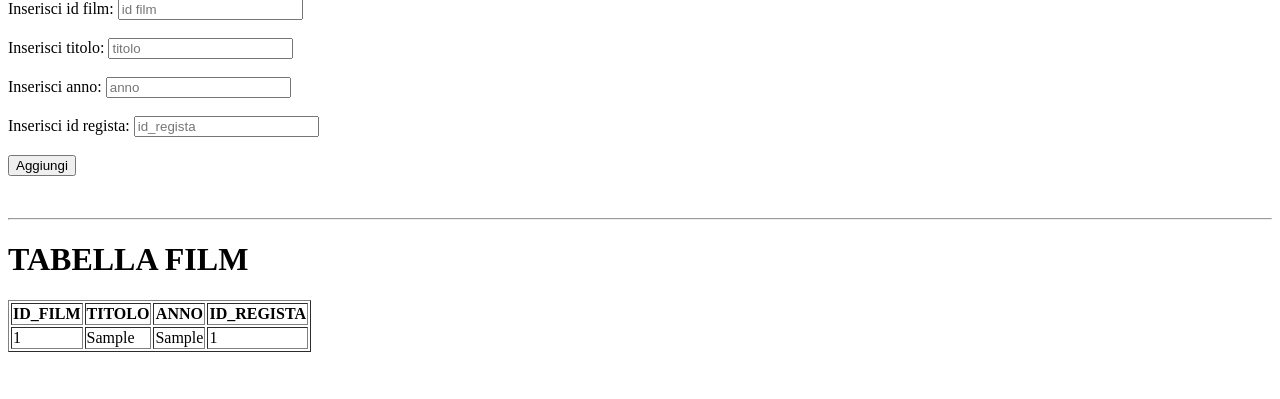
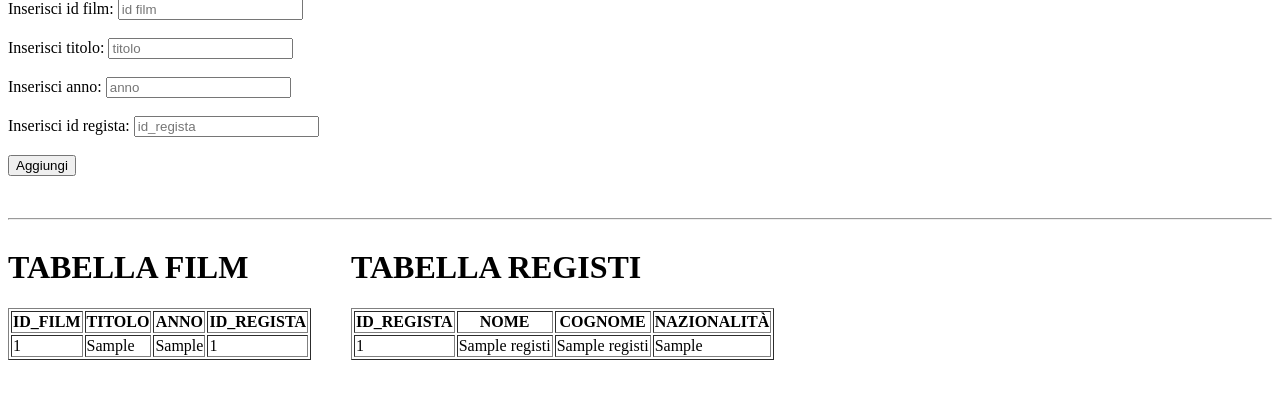
Before and after one commit to 3xo4321/DBcinema-php, a PHP site: page / in a window 1280 px wide. Shown: the part 107-506 px from the top of the page. Run offline with PHP 8.4, Linux system fonts and the light colour scheme; tables that the repository leaves empty or names only in its code hold one stand-in row (values such as "Sample post").

Commit message:
aggiunta tabella registi

```diff
--- a/index.php
+++ b/index.php
@@ -59,17 +59,17 @@
 
         <hr>
 
+        <div style="display:flex; gap:40px; align-items:flex-start;">
+
+        <div>
         <h1>TABELLA FILM</h1>
 
         <table border="1">
-        <!-- th per mettere i campi della tabella  (table header)-->
         <tr>
             <th>ID_FILM</th>
             <th>TITOLO</th>
             <th>ANNO</th>
             <th>ID_REGISTA</th>
-
-
         </tr>
 
         <?php
@@ -77,17 +77,47 @@
 
         $result = $conn->query($sql);
 
-        while($row = $result->fetch_assoc()){
-
-            echo "<tr>";
-
-            echo "<td>". $row['id_film']. "</td>";
-            echo "<td>". $row['titolo']. "</td>";
-            echo "<td>". $row['anno']. "</td>";
-            echo "<td>". $row['id_regista']. "</td>";
-
+        if ($result) {
+            while($row = $result->fetch_assoc()){
+                echo "<tr>";
+                echo "<td>". ($row['id_film']). "</td>";
+                echo "<td>". ($row['titolo']). "</td>";
+                echo "<td>". ($row['anno']). "</td>";
+                echo "<td>". ($row['id_regista']). "</td>";
+                echo "</tr>";
+            }
         }
         ?>
         </table>
+        </div>
+
+        <div>
+        <h1>TABELLA REGISTI</h1>
+        <table border="1">
+        <tr>
+            <th>ID_REGISTA</th>
+            <th>NOME</th>
+            <th>COGNOME</th>
+            <th>NAZIONALIT&Agrave;</th>
+        </tr>
+        <?php
+        $sql2 = "SELECT * FROM Registi";
+        $result2 = $conn->query($sql2);
+
+        if ($result2) {
+            while($r = $result2->fetch_assoc()){
+                echo "<tr>";
+                echo "<td>". ($r['id_regista']). "</td>";
+                echo "<td>". ($r['nome']). "</td>";
+                echo "<td>". ($r['cognome']). "</td>";
+                echo "<td>". ($r['nazionalit\xc3\xa0'] ?? $r['nazionalita'] ?? $r['nazionalità']). "</td>";
+                echo "</tr>";
+            }
+        }
+        ?>
+        </table>
+        </div>
+
+        </div>
     </body>
 </html>
```
